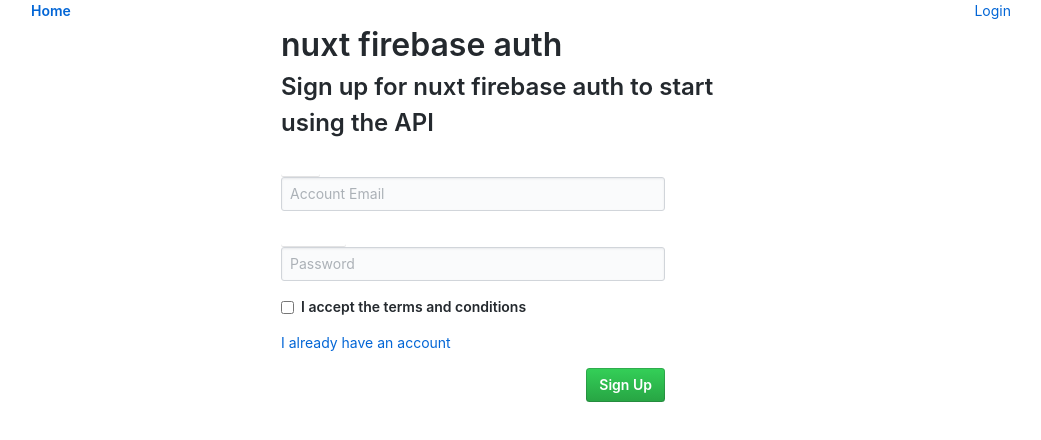
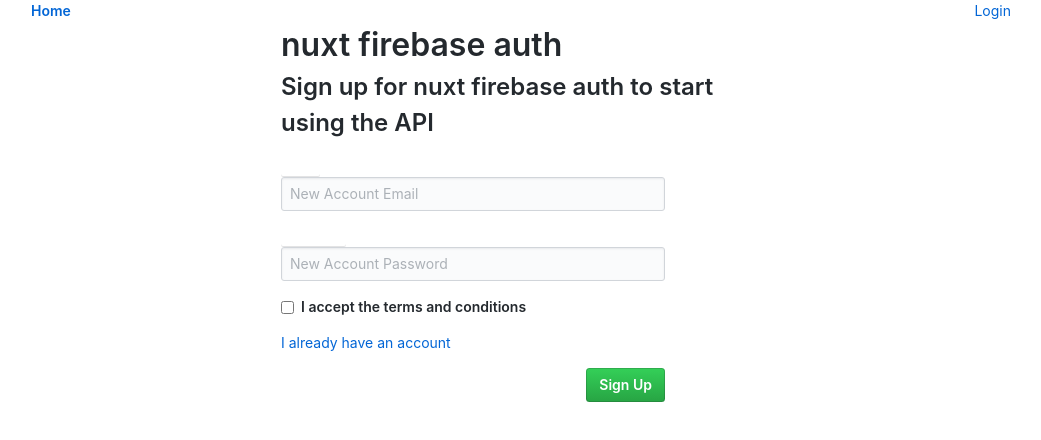
Before and after one commit to james2doyle/nuxt-firebase-auth, a Nuxt app: page /account/signup in a window 1280 px wide. Shown: the top 440 px of the page, without its empty margins (119-1160 px from the left). Built offline with nearby package versions, Linux system fonts and the light colour scheme; no server answers.

Commit message:
update placeholders. remove value from input

```diff
--- a/components/account/SignupForm.vue
+++ b/components/account/SignupForm.vue
@@ -4,7 +4,7 @@
       <div class="form-group">
         <label class="label">Email</label>
         <div class="control">
-          <input class="form-control" v-bind:class="{ 'is-danger': invalidEmail }" type="email" placeholder="Account Email" value="hello@" v-model="email">
+          <input class="form-control" v-bind:class="{ 'is-danger': invalidEmail }" type="email" placeholder="New Account Email" v-model="email">
         </div>
         <p class="help is-danger" v-if="invalidEmail">This email is invalid</p>
       </div>
@@ -12,7 +12,7 @@
       <div class="form-group">
         <label class="label">Password</label>
         <div class="control">
-          <input class="form-control" v-bind:class="{ 'is-danger': invalidPassword }" type="password" placeholder="Password" v-model="password">
+          <input class="form-control" v-bind:class="{ 'is-danger': invalidPassword }" type="password" placeholder="New Account Password" v-model="password">
         </div>
         <p class="help is-danger" v-if="invalidPassword">This password is invalid</p>
       </div>
```
